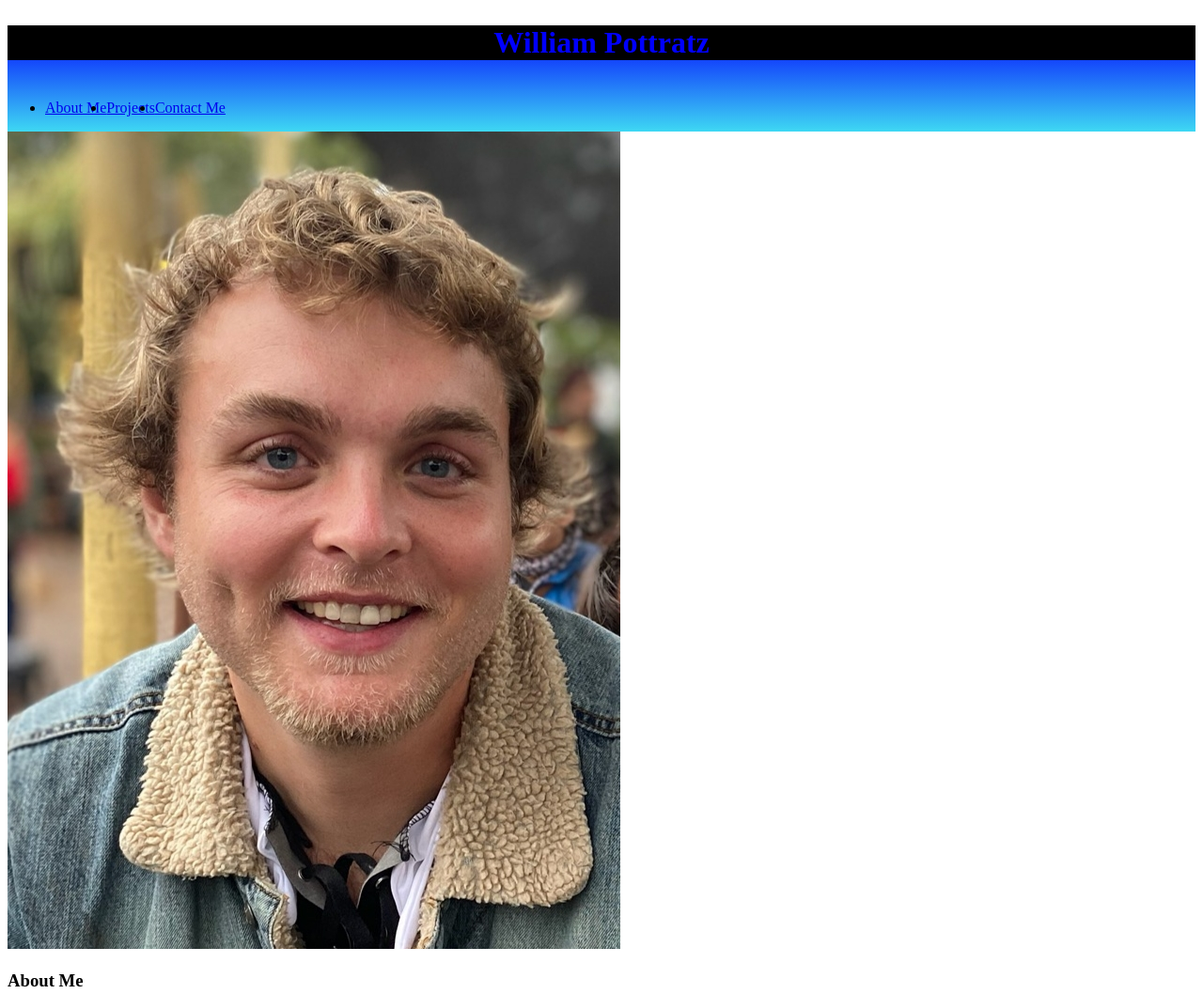
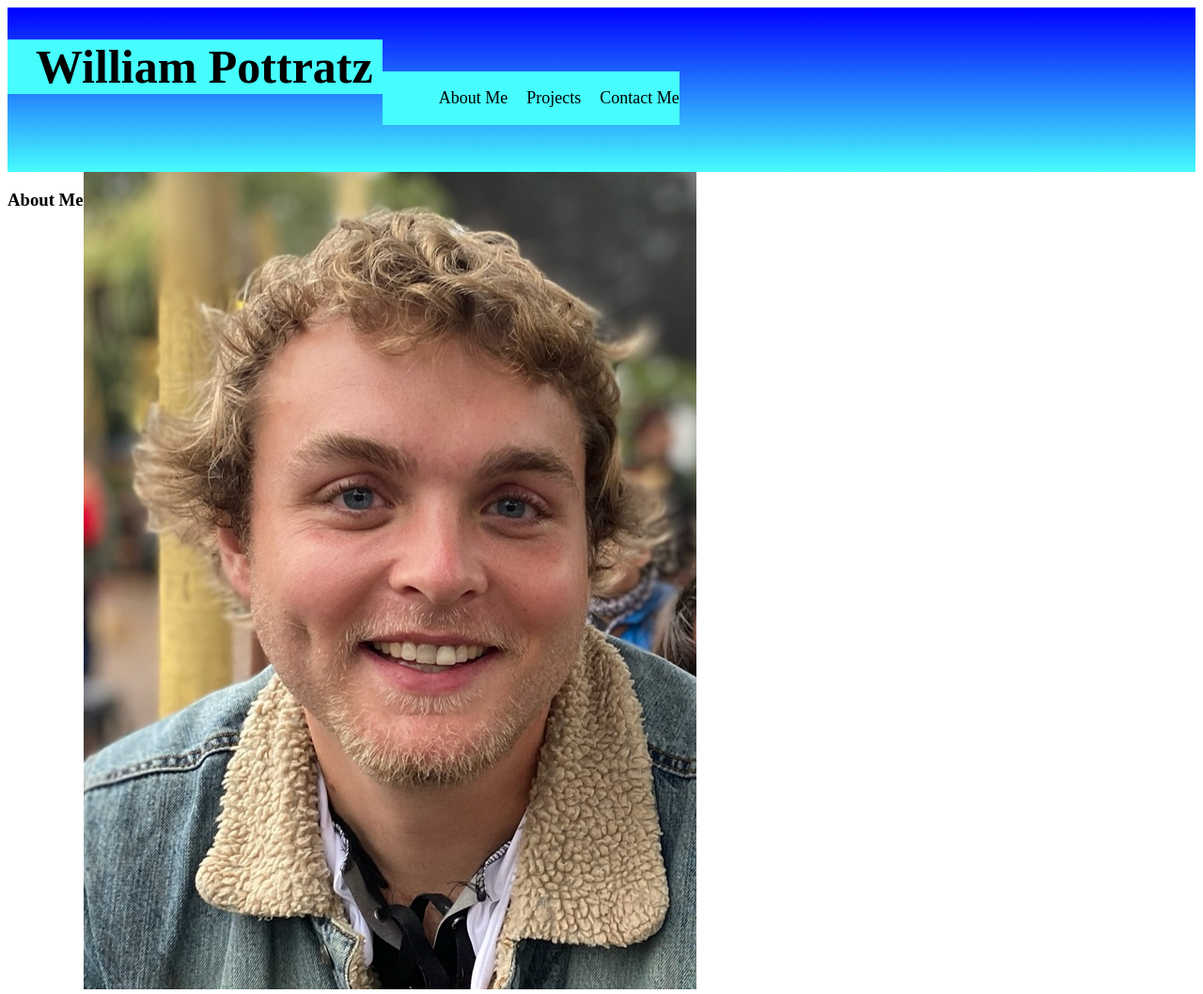
Before and after one commit to WilliamThinkful/Portfolio1, a plain HTML site: page index.html in a window 1280 px wide. Shown: the top 1058 px of the page at 94% size. Drawn offline with Linux system fonts and the light colour scheme.

Commit message:
styling updates. needs fixing

```diff
--- a/index.html
+++ b/index.html
@@ -8,8 +8,8 @@
     <link rel="stylesheet" href="style.css">
 </head>
 <header>
-    <h2>William Pottratz</h2>
-<nav>
+    <h1>William Pottratz</h1>
+    <nav>
     <ul>
     <li><a href="#about-me">About Me</a></li>
     <li><a href="#projects">Projects</a></li>
@@ -17,12 +17,11 @@
 </ul>
 </nav>
 </header>
-    <section>
-        <img src= "./image/profile.jpg" alt="profile picture">
-    </section>
+
     <main>
         <div class="about-me">
             <h3>About Me</h3>
+        <img src= "./image/profile.jpg" alt="profile picture">
         <p>I am a software developer living in Eden Prairie, MN.
         I have a double major in International Business and Marketing with a minor in Art from St. Mary's University in Winona, MN.
         I am currently enrolled in Coding Bootcamp at the University of Minnesota.</p>
--- a/style.css
+++ b/style.css
@@ -1,28 +1,43 @@
 :root {
     --primary: rgb(94, 94, 247);
     --secondary: rgb(13, 13, 236);
+    --header-background: rgb(70, 252, 252);
 
 }
-h2 {
-    font-size: xx-large;
-    background-color: black;
-    color:blue;
+h1 {
+    font-size: 50px;
+    color:black;
+    background-color: var(--header-background);
+    padding-left: 30px;
+    padding-right: 10px;
 }
 
 header {
-    background-image: linear-gradient(blue, rgb(62, 216, 243));
-    text-align: center;
+    background-image: linear-gradient(blue, var(--header-background));
+    padding: 0 0 50px 0;
+    display:flex;
+
 
 }
-ul {
+nav ul {
     display: flex;
-    flex-direction: row;
-    justify-content:space-between;
-    ;
-
+    text-indent: 20px;
+    list-style: none;
+    font-size: large;
+    align-items: flex-end;
+}
+nav a {
+    color: black;
+    text-decoration: none;
 }
 nav {
-    display:flex;
+    background-color: var(--header-background);
+    align-self: flex-end;
+}
+
+.about-me {
+    display: flex;
+    align-content: flex-start;
+    flex-wrap: wrap;
     flex-direction: row;
-
 }
```
